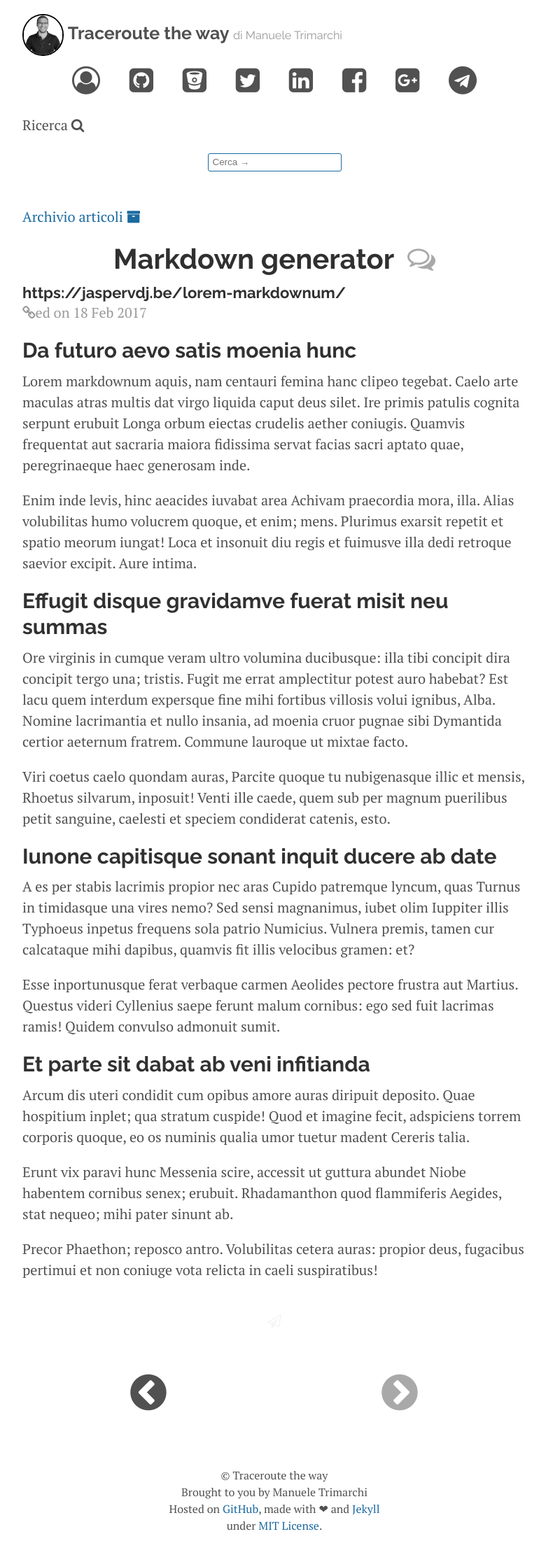
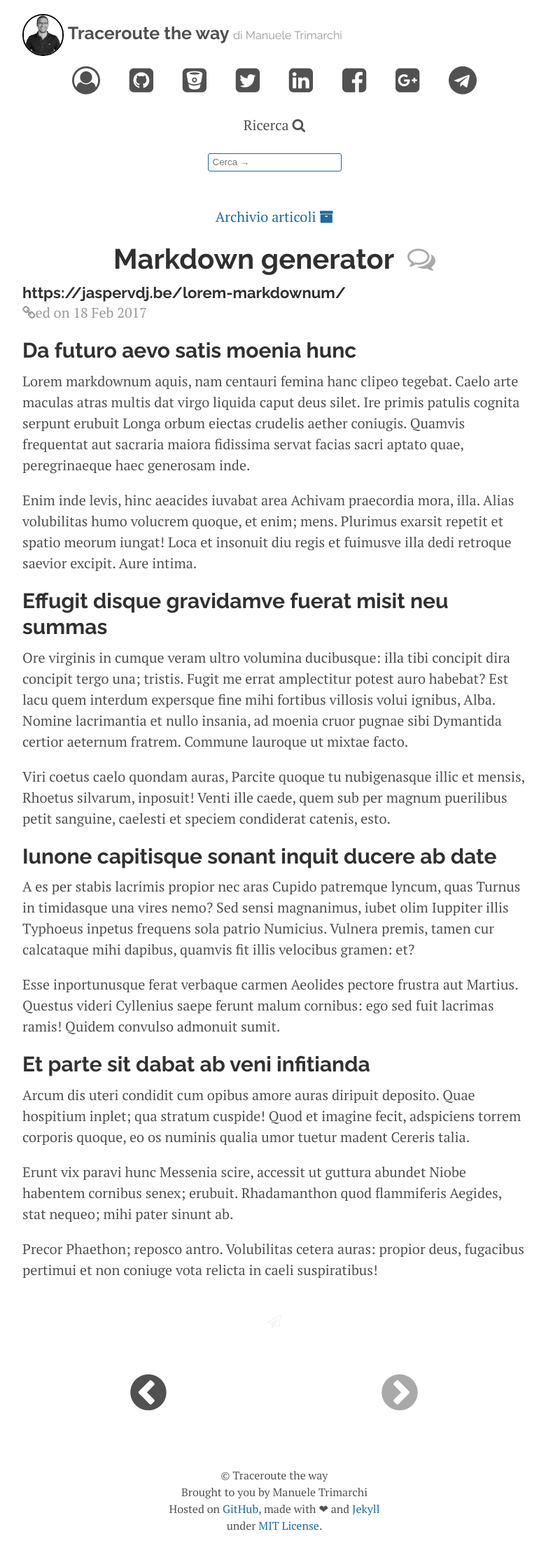
Before and after one commit to JWuCines/JWuCines.github.io, a Jekyll site: the page built from index.html, in a window 1280 px wide. Shown: the whole page at 70% size, without its empty margins (248-1028 px from the left). Built offline with Jekyll 4.4.1, drawn with Linux system fonts in a browser that asks for light colours; nearby versions of some CDN libraries; the list of posts is cut into pages by our own code; comment, search, counter and statistics services are not loaded.

Commit message:
Fix text-center

```diff
--- a/_layouts/default.html
+++ b/_layouts/default.html
@@ -20,7 +20,7 @@
 				<a href="https://plus.google.com/{{ site.google_plus_username }}" title="Google Plus - @{{ site.google_plus_username }}"><i class="fa fa-google-plus-square"></i></a>
 				<a href="https://t.me/{{ site.telegram_username }}" title="Telegram - @{{ site.telegram_username }}"><i class="fa fa-telegram"></i></a>
 			</div>
-			<div class="site-info">
+			<div class="site-info text-center">
 				<p>
 					Ricerca <i class="fa fa-search" aria-hidden="true"></i>
 					<form class="search-form" action="/search" method="get"><input type="text" placeholder="Cerca →" name="query"></form>
```
